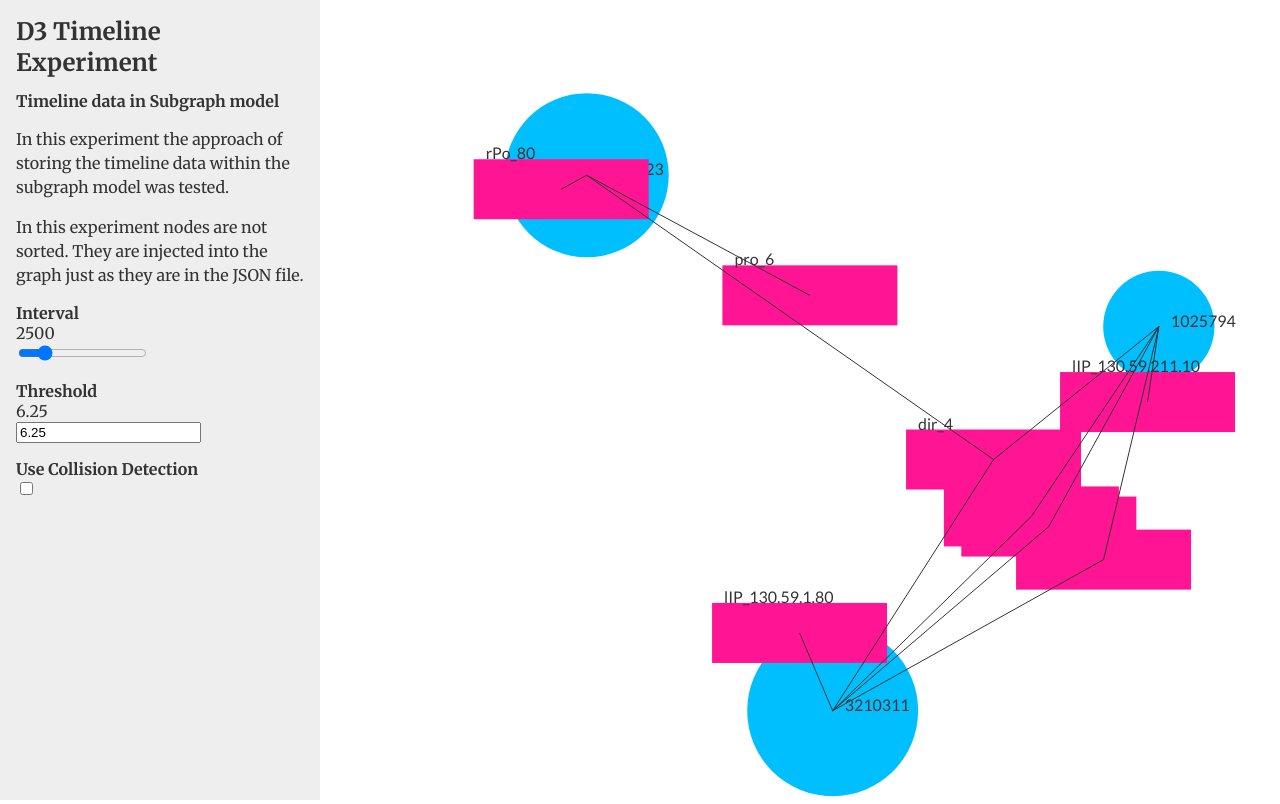
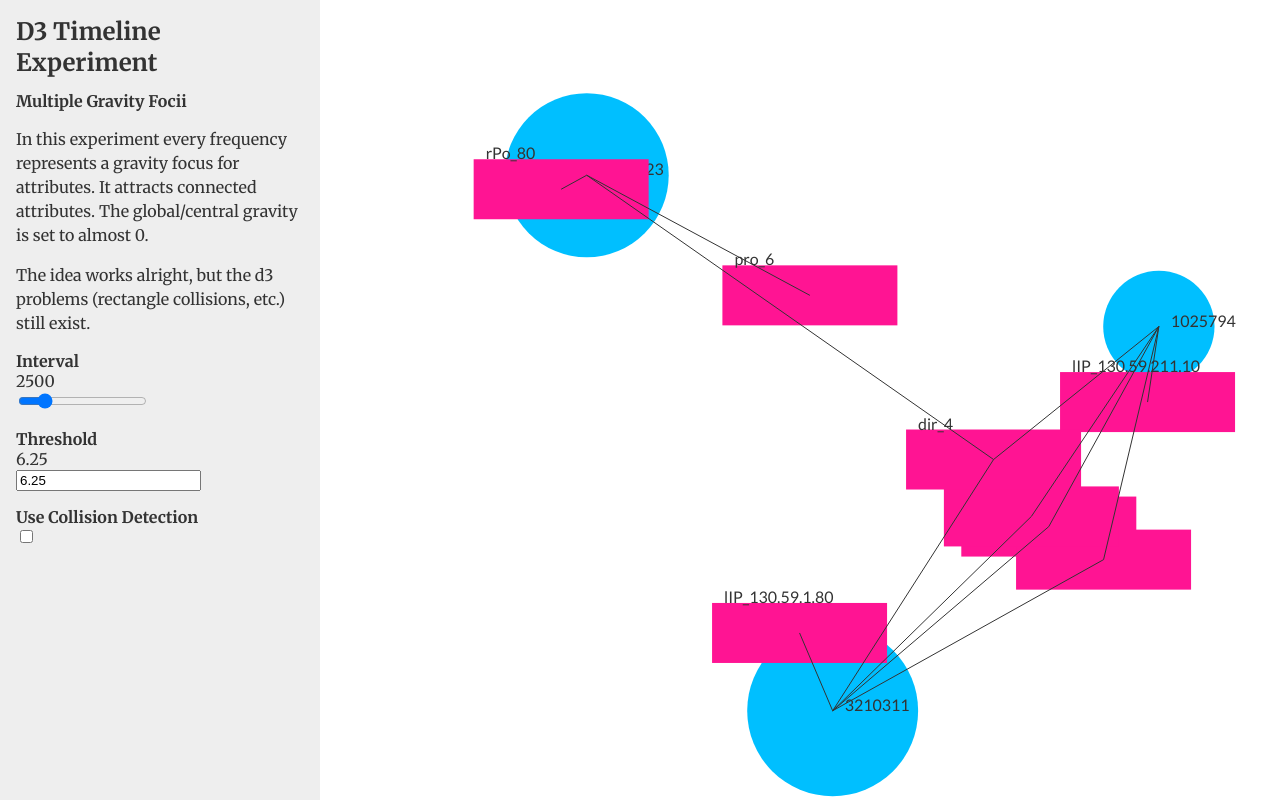
Before and after one commit to deniaz/animated-big-data, a plain HTML site: page index.html in a window 1280 px wide. Drawn offline with Linux system fonts and the light colour scheme.

Commit message:
Adjust experiment description

```diff
--- a/index.html
+++ b/index.html
@@ -14,12 +14,13 @@
 <aside>
 	<div class="content">
 		<h1>D3 Timeline Experiment</h1>
-		<h2>Timeline data in Subgraph model</h2>
+		<h2>Multiple Gravity Focii</h2>
 		<p>
-			In this experiment the approach of storing the timeline data within the subgraph model was tested.
+			In this experiment every frequency represents a gravity focus for attributes. It attracts connected attributes.
+			The global/central gravity is set to almost 0.
 		</p>
 		<p>
-			In this experiment nodes are not sorted. They are injected into the graph just as they are in the JSON file.
+			The idea works alright, but the d3 problems (rectangle collisions, etc.) still exist.
 		</p>
 
 		<form class="controls">
```
